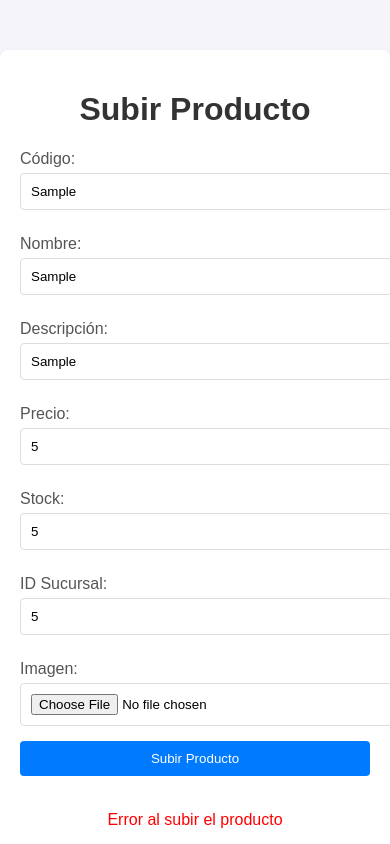
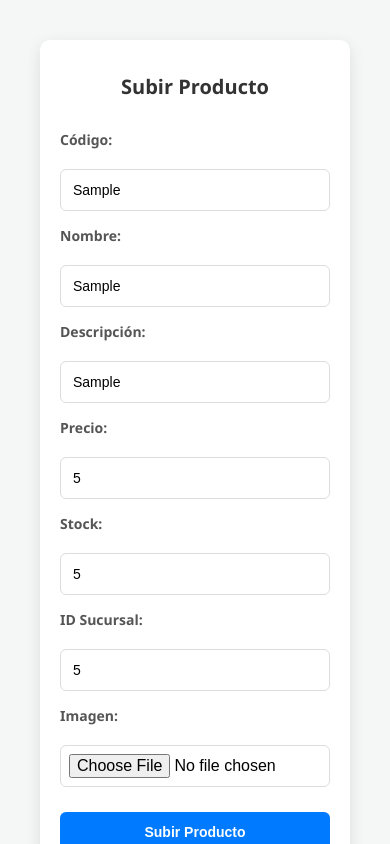
Before and after one commit to Alejandroduoc/backend, a website: page public/index.html in a window 390 px wide. Both pictures are taken after typing "Sample", "Sample", "Sample", "5", "5", "5" into the empty fields and a click on the button "Subir Producto". Shown: the top 844 px of the page. Drawn offline with Linux system fonts and the light colour scheme; no server answers.

Commit message:
actualizar el stock ambas db

```diff
--- a/public/script.js
+++ b/public/script.js
@@ -2,20 +2,47 @@ document.getElementById('productForm').addEventListener('submit', async (e) => {
     e.preventDefault();
 
     const formData = new FormData(e.target);
+    const codigo = formData.get('codigo');
+    const stock = formData.get('stock');
 
     try {
-      const response = await fetch('http://localhost:3000/api/products', {
+        // Primero, subir el producto completo
+        const productResponse = await fetch('http://localhost:3000/api/products', {
             method: 'POST',
             body: formData,
         });
 
-      const result = await response.json();
+        const productResult = await productResponse.json();
 
-      if (response.ok) {
-        document.getElementById('response').innerHTML = `<p style="color: green;">${result.message}</p>`;
+        if (productResponse.ok) {
+            // Si el producto se subió correctamente, actualizar el stock
+            const stockResponse = await fetch('http://localhost:3000/api/stock', {
+                method: 'POST',
+                headers: {
+                    'Content-Type': 'application/json',
+                },
+                body: JSON.stringify({
+                    codigo: codigo,
+                    cantidad: parseInt(stock) || 0  // Asegurar que sea número
+                }),
+            });
+
+            const stockResult = await stockResponse.json();
+
+            if (stockResponse.ok) {
+                document.getElementById('response').innerHTML = `
+                    <p style="color: green;">${productResult.message}</p>
+                    <p style="color: green;">Stock actualizado: ${stockResult.cantidadTotal}</p>
+                `;
+            } else {
+                document.getElementById('response').innerHTML = `
+                    <p style="color: green;">${productResult.message}</p>
+                    <p style="color: orange;">Producto subido pero hubo un error al actualizar el stock: ${stockResult.mensaje}</p>
+                `;
+            }
             e.target.reset();
         } else {
-        document.getElementById('response').innerHTML = `<p style="color: red;">${result.error}</p>`;
+            document.getElementById('response').innerHTML = `<p style="color: red;">${productResult.error}</p>`;
         }
     } catch (error) {
         document.getElementById('response').innerHTML = `<p style="color: red;">Error al subir el producto</p>`;
--- a/public/styles.css
+++ b/public/styles.css
@@ -1,50 +1,122 @@
 body {
-    font-family: Arial, sans-serif;
-    background-color: #f4f4f9;
+  font-family: 'Segoe UI', Tahoma, Geneva, Verdana, sans-serif;
+  background-color: #f4f7f6;
   margin: 0;
-    padding: 0;
+  padding: 20px;
+  display: flex;
+  justify-content: center;
+  align-items: center;
+  min-height: 100vh;
+  box-sizing: border-box;
 }
 
 .container {
-    max-width: 600px;
-    margin: 50px auto;
-    background: #fff;
-    padding: 20px;
-    border-radius: 8px;
-    box-shadow: 0 2px 4px rgba(0, 0, 0, 0.1);
+  background-color: #ffffff;
+  padding: 30px 40px;
+  border-radius: 10px;
+  box-shadow: 0 5px 15px rgba(0, 0, 0, 0.1);
+  width: 100%;
+  max-width: 500px;
 }
 
 h1 {
+  color: #333;
   text-align: center;
-    color: #333;
+  margin-bottom: 30px;
+  font-size: 24px;
 }
 
-  form label {
-    display: block;
-    margin: 10px 0 5px;
-    color: #555;
+#productForm {
+  display: flex;
+  flex-direction: column;
+  gap: 15px; /* Espacio entre elementos del formulario */
 }
 
-  form input, form button {
-    width: 100%;
-    padding: 10px;
-    margin-bottom: 15px;
-    border: 1px solid #ddd;
-    border-radius: 4px;
+label {
+  display: block; /* Hace que la etiqueta ocupe su propia línea */
+  margin-bottom: 5px;
+  color: #555;
+  font-weight: 600;
+  font-size: 14px;
 }
 
-  form button {
+input[type="text"],
+input[type="number"],
+input[type="file"] {
+  width: 100%;
+  padding: 12px;
+  border: 1px solid #ddd;
+  border-radius: 6px;
+  box-sizing: border-box; /* Asegura que el padding no aumente el tamaño total */
+  font-size: 16px;
+  transition: border-color 0.3s ease, box-shadow 0.3s ease;
+}
+
+input[type="file"] {
+  padding: 8px; /* Ajuste específico para input file */
+}
+
+input[type="text"]:focus,
+input[type="number"]:focus,
+input[type="file"]:focus {
+  border-color: #007bff;
+  box-shadow: 0 0 0 0.2rem rgba(0, 123, 255, 0.25);
+  outline: none;
+}
+
+button[type="submit"] {
   background-color: #007bff;
   color: white;
+  padding: 12px 20px;
   border: none;
+  border-radius: 6px;
   cursor: pointer;
+  font-size: 16px;
+  font-weight: bold;
+  transition: background-color 0.3s ease;
+  margin-top: 10px; /* Espacio antes del botón */
+  width: 100%; /* Hace que el botón ocupe todo el ancho */
 }
 
-  form button:hover {
+button[type="submit"]:hover {
   background-color: #0056b3;
 }
 
 #response {
   margin-top: 20px;
+  padding: 15px;
+  border-radius: 6px;
+  font-size: 14px;
   text-align: center;
 }
+
+/* Estilos para mensajes de éxito o error en #response (opcional) */
+#response.success {
+  background-color: #d4edda;
+  color: #155724;
+  border: 1px solid #c3e6cb;
+}
+
+#response.error {
+  background-color: #f8d7da;
+  color: #721c24;
+  border: 1px solid #f5c6cb;
+}
+
+/* Media query para mejorar la responsividad en pantallas pequeñas */
+@media (max-width: 600px) {
+  .container {
+    margin: 20px;
+    padding: 20px;
+  }
+
+  h1 {
+    font-size: 20px;
+  }
+
+  input[type="text"],
+  input[type="number"],
+  button[type="submit"] {
+    font-size: 14px;
+  }
+}
```
Lines whose indentation alone changed are shown as unchanged.
